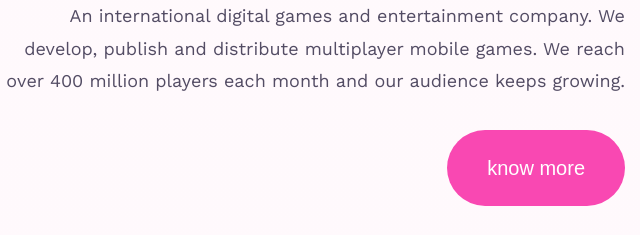
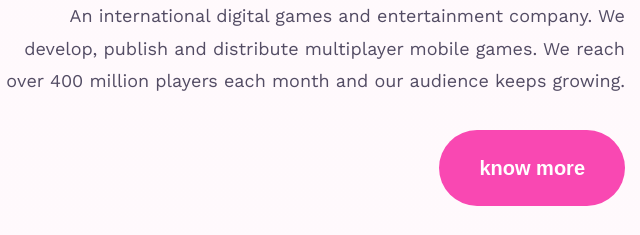
Before and after one commit to ChandanSayed/online-gamer-landing-page, a plain HTML site: page index.html in a window 1280 px wide. Shown: the part 900-1135 px from the top of the page, 640-1280 px from the left. Drawn offline with nearby package versions, Linux system fonts and the light colour scheme.

Commit message:
Gramer Button font fixed

```diff
--- a/index.html
+++ b/index.html
@@ -63,7 +63,7 @@
             <div class="gamer-details text-center text-end-md">
               <h2 class="mb-24 gradient-title text-48 font-bold">We are gamer</h2>
               <p class="mb-32 font-regular text-18 text-gray">An international digital games and entertainment company. We develop, publish and distribute multiplayer mobile games. We reach over 400 million players each month and our audience keeps growing.</p>
-              <button class="btn text-20 mb-32 gradient-bg">know more</button>
+              <button class="btn text-20 mb-32 gradient-bg font-semiBold">know more</button>
               <p>
                 <small class="text-18">Our purpose... </small> <br />
                 <q class="font-semiBold text-20 text-gray">unleash the gamer in everyone</q>
```
